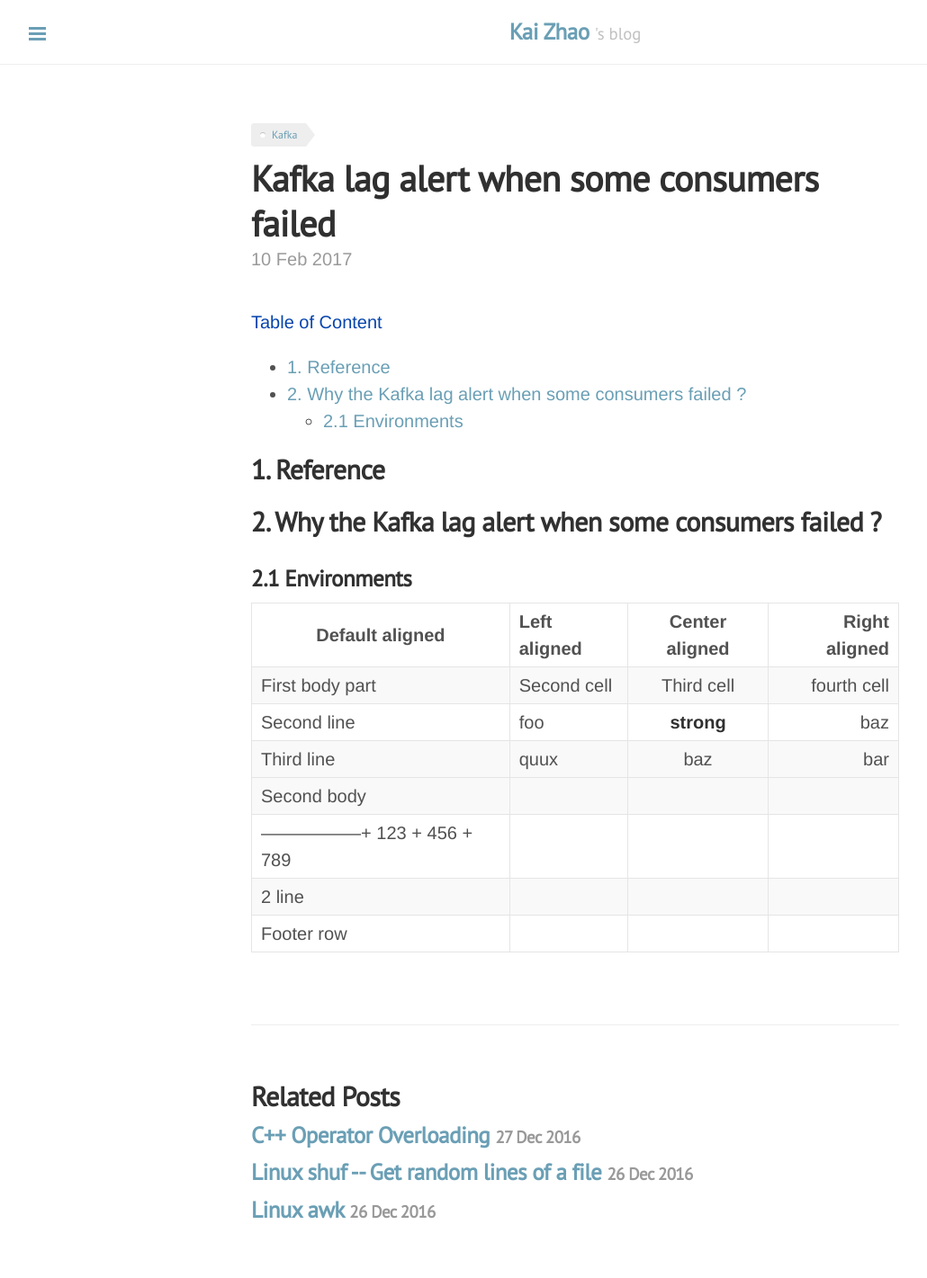
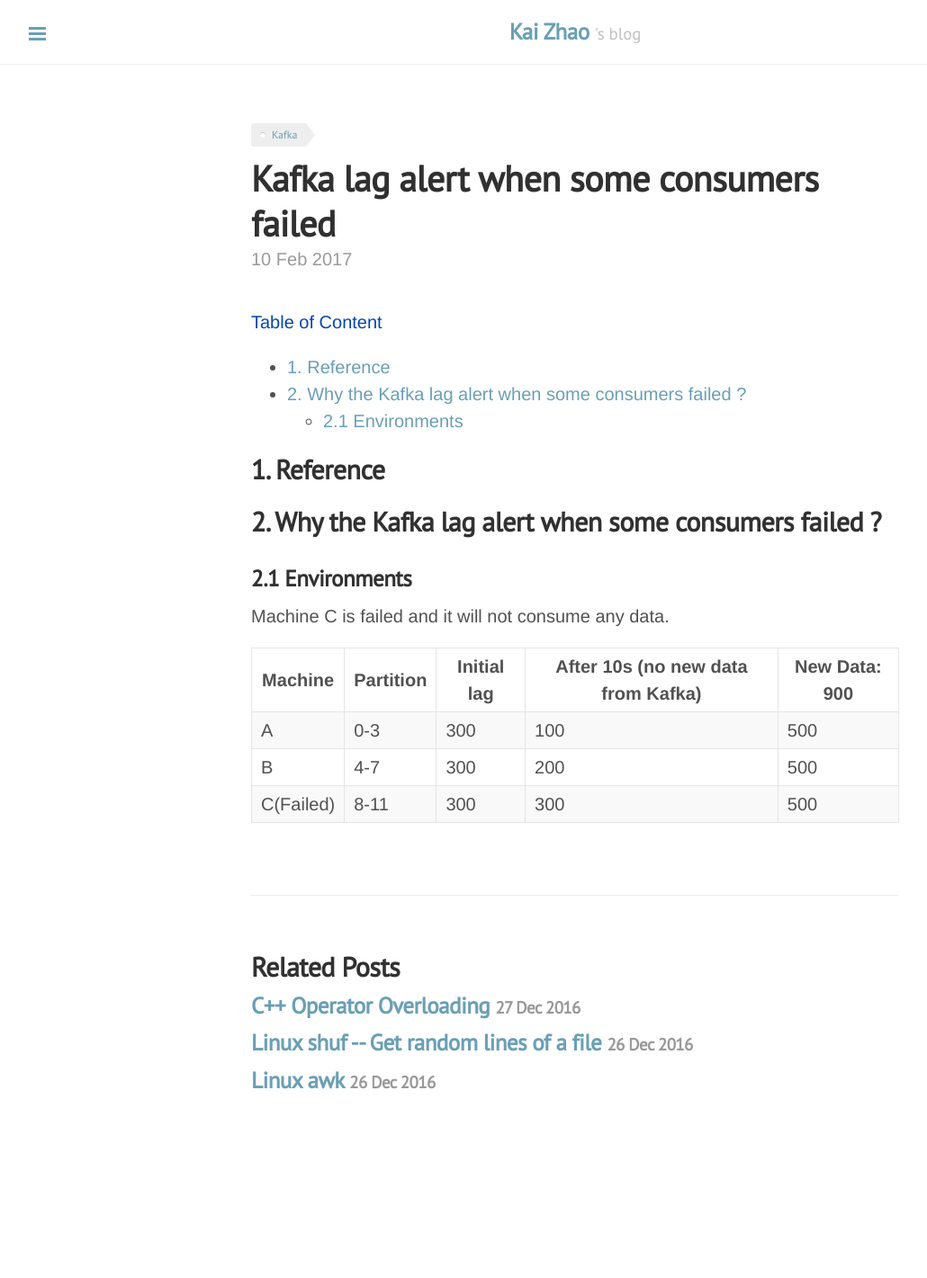
Before and after one commit to loverszhaokai/loverszhaokai.github.io, a Jekyll site: the page built from _posts/2017-02-10-Kafka-lag-alert-when-some-consumers-failed.md, in a window 1280 px wide. Shown: the whole page at 90% size, without its empty margins (1-1031 px from the left). Built offline with Jekyll 4.4.1, drawn with Linux system fonts in a browser that asks for light colours; nearby versions of some CDN libraries; comment, search, counter and statistics services are not loaded; after the commit the page ends 1277 px from its top, so only the background shows below that.

Commit message:
Add post

```diff
--- a/_posts/2017-02-10-Kafka-lag-alert-when-some-consumers-failed.md
+++ b/_posts/2017-02-10-Kafka-lag-alert-when-some-consumers-failed.md
@@ -21,16 +21,11 @@ analytics: true
 
 ### 2.1 Environments
 
-|-----------------+------------+-----------------+----------------|
-| Default aligned |Left aligned| Center aligned  | Right aligned  |
-|-----------------|:-----------|:---------------:|---------------:|
-| First body part |Second cell | Third cell      | fourth cell    |
-| Second line     |foo         | **strong**      | baz            |
-| Third line      |quux        | baz             | bar            |
-|-----------------+------------+-----------------+----------------|
-| Second body     |            |                 |                |
-|-----------------+ 123        + 456             + 789            |
-| 2 line          |            |                 |                |
-|=================+============+=================+================|
-| Footer row      |            |                 |                |
-|-----------------+------------+-----------------+----------------|
+Machine C is failed and it will not consume any data.
+
+|-----------------+------------+--------------+------------------------------------+-----------------|
+| Machine         | Partition  | Initial lag  | After 10s (no new data from Kafka) |  New Data: 900  |
+|-----------------|------------|--------------|------------------------------------+-----------------|
+| A               | 0-3        | 300          | 100                                | 500             |
+| B               | 4-7        | 300          | 200                                | 500             |
+| C(Failed)       | 8-11       | 300          | 300                                | 500             |
```
